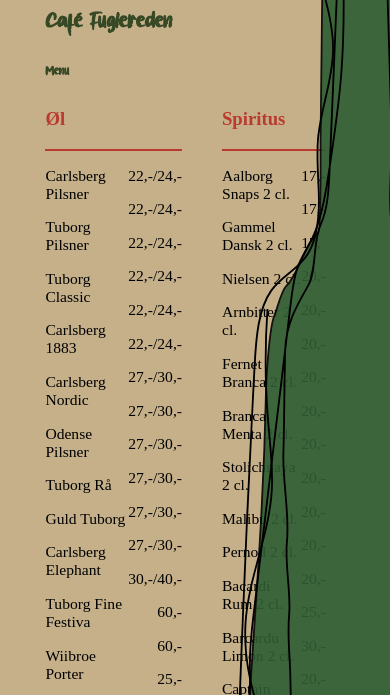
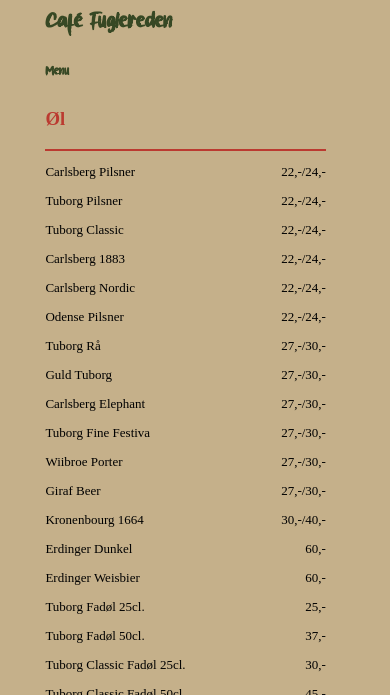
Before and after one commit to julievictoria98/redesign, a plain HTML site: page menu.html in a window 390 px wide. Shown: the part 122-817 px from the top of the page. Drawn offline with Linux system fonts and the light colour scheme; a web font is replaced by a local one.

Commit message:
udvikling ift. responsivt design

```diff
--- a/styles/menu.css
+++ b/styles/menu.css
@@ -110,3 +110,28 @@ main{
 
 #prices{
 text-align: right;}
+
+/* Responsivt design */
+
+@media screen and (max-width: 599px) {
+
+
+    p {
+        font-size: small !important;
+    }
+
+    .menu-grid1-1 {
+        display: block; /* Reset to block or another appropriate display value */
+        grid-template-columns: initial; /* Reset grid-template-columns to its initial value */
+        gap: initial; /* Reset gap to its initial value */
+        row-gap: initial; /* Reset row-gap to its initial value */
+        margin-bottom: 0; /* Reset other properties if needed */
+    }
+    }
+
+@media screen and (max-width: 700px) {
+      #beer_drawing {
+        position: fixed !important;
+        display: none !important;
+    }
+    }
```
